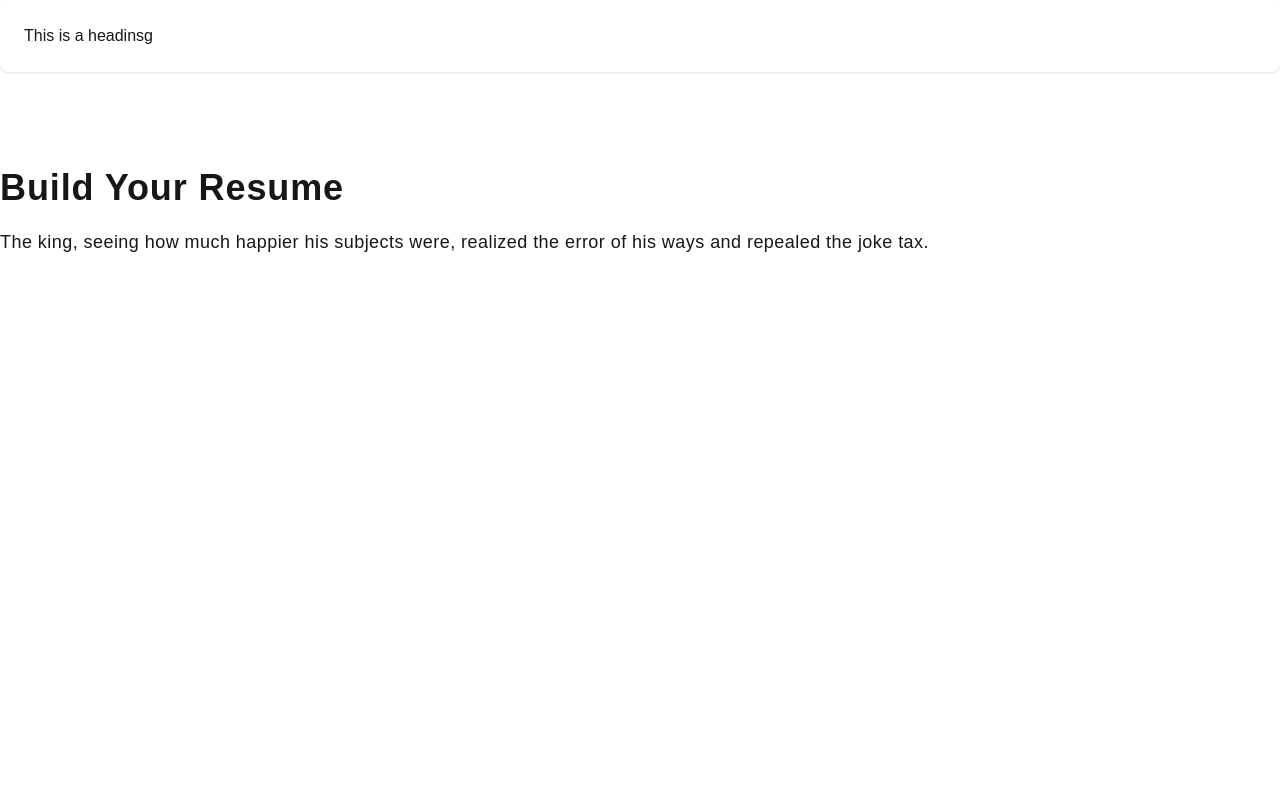
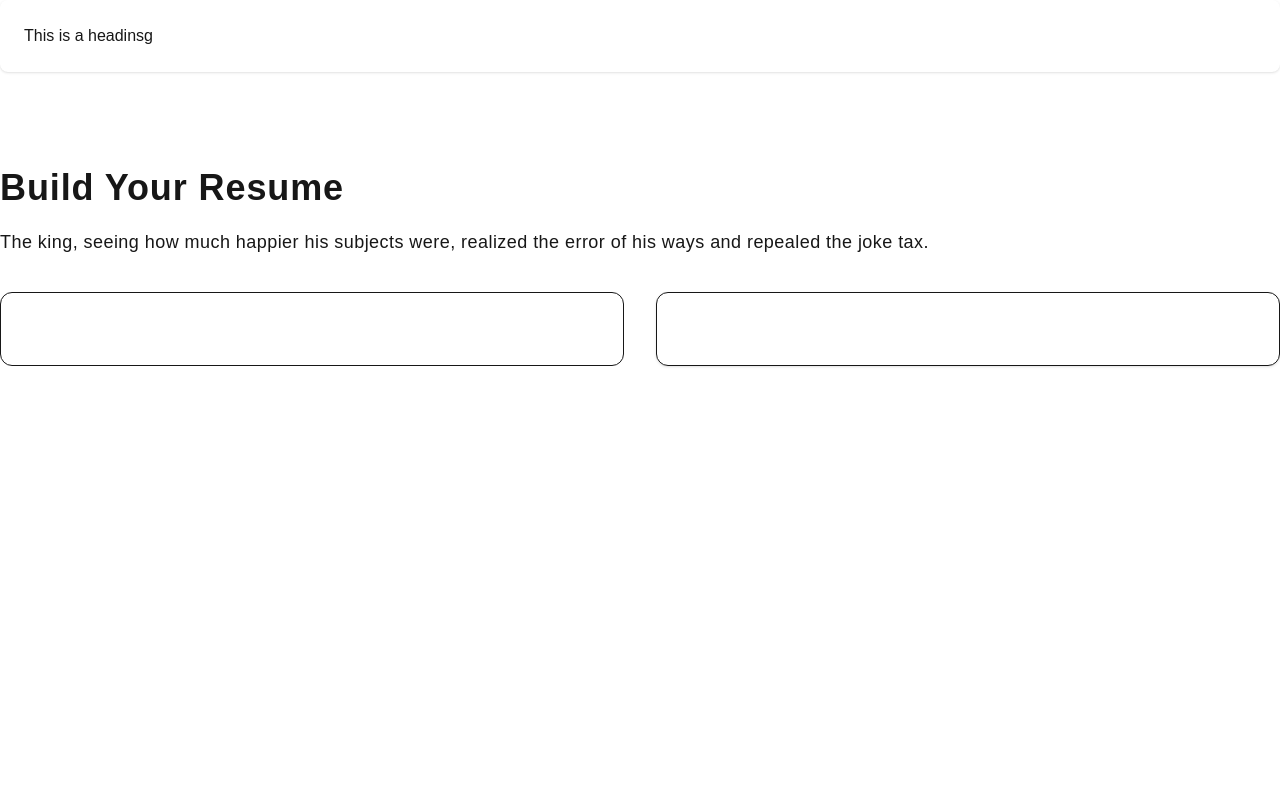
Before and after one commit to Justin-Bento/cv-application, a Next.js app: page /resume in a window 1280 px wide. Shown: the top 800 px of the page. Built offline with nearby package versions, Linux system fonts and the light colour scheme.

Commit message:
Added two blocks

```diff
--- a/src/app/resume/page.tsx
+++ b/src/app/resume/page.tsx
@@ -11,6 +11,10 @@ export default function Resume() {
             error of his ways and repealed the joke tax.
           </p>
         </section>
+        <section className="grid grid-cols-2 gap-8 mt-8">
+          <div className="rounded-xl border py-6">&nbsp;</div>
+          <div className="rounded-xl border py-6 shadow-sm">&nbsp;</div>
+        </section>
       </main>
     </>
   );
```
